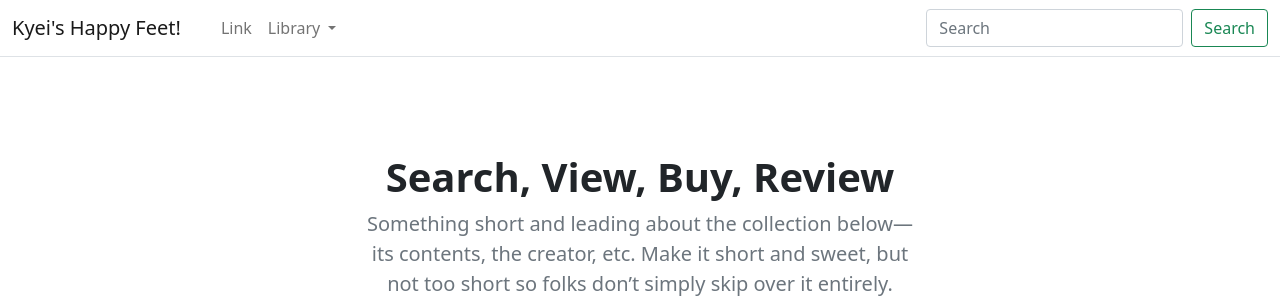
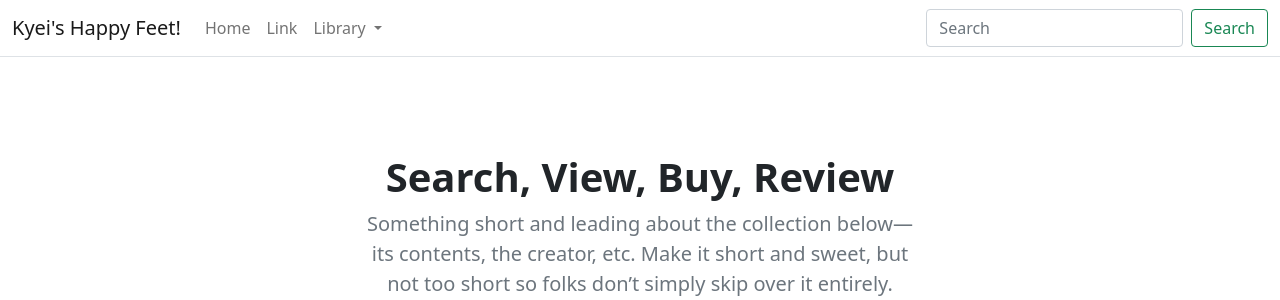
Before and after one commit to ORayy/KHF-Online-Store, a Django app: template khfApp/templates/khfapp/home.html in a window 1280 px wide. Shown: the top 300 px of the page. Run offline with Django 3.2, Linux system fonts and the light colour scheme; the template is opened without the code that fills it, so the values that code supplies are empty.

Commit message:
refactored

```diff
--- a/khfApp/templates/khfapp/base.html
+++ b/khfApp/templates/khfapp/base.html
@@ -27,7 +27,7 @@
                 <div class="collapse navbar-collapse" id="navbarCollapse">
                     <ul class="navbar-nav me-auto mb-2 mb-md-0">
                         <li class="nav-item active">
-                            <a class="nav-link" aria-current="page" href="/"></a>
+                            <a class="nav-link" aria-current="page" href="/">Home</a>
                         </li>
                         <li class="nav-item">
                             <a class="nav-link" href="#">Link</a>
```
